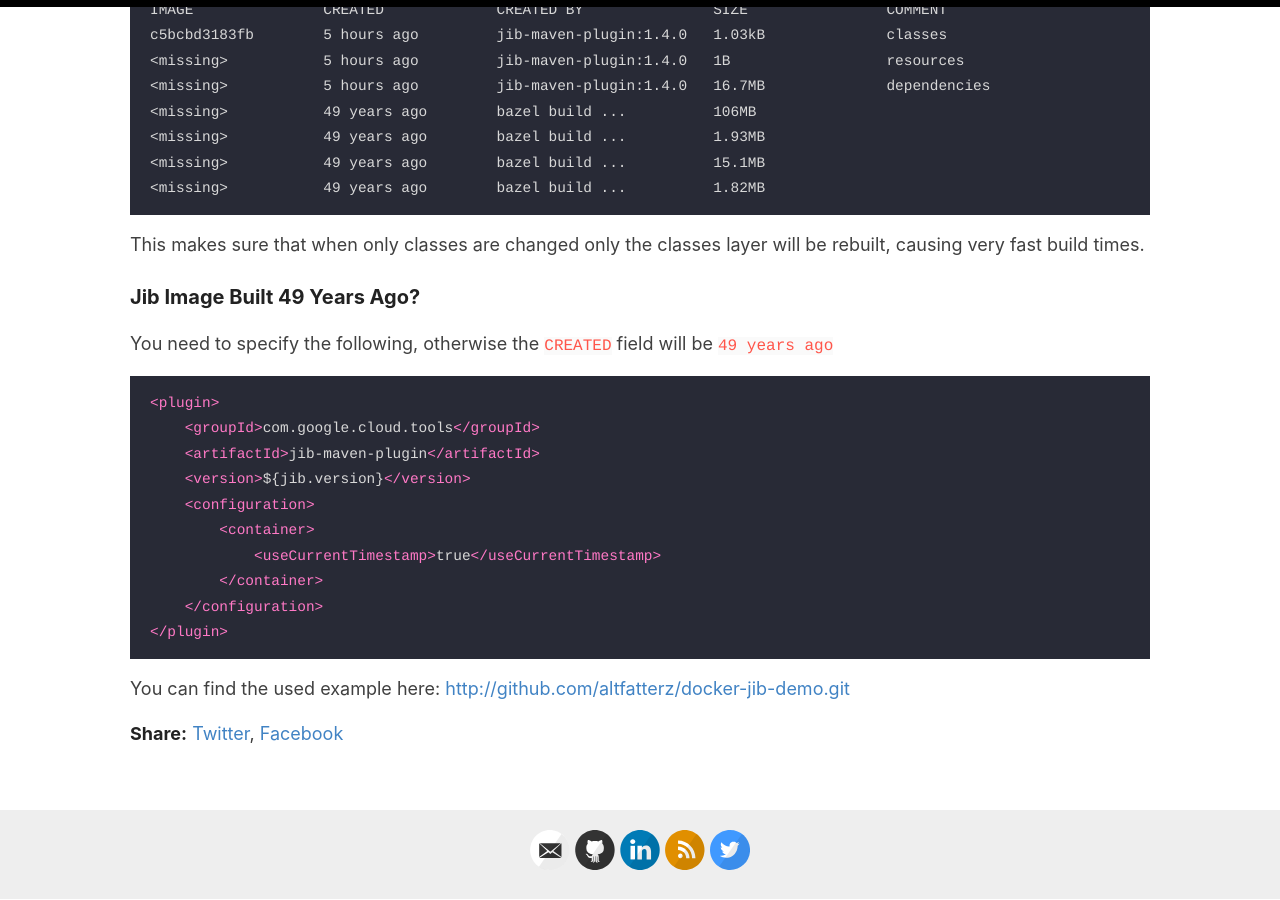
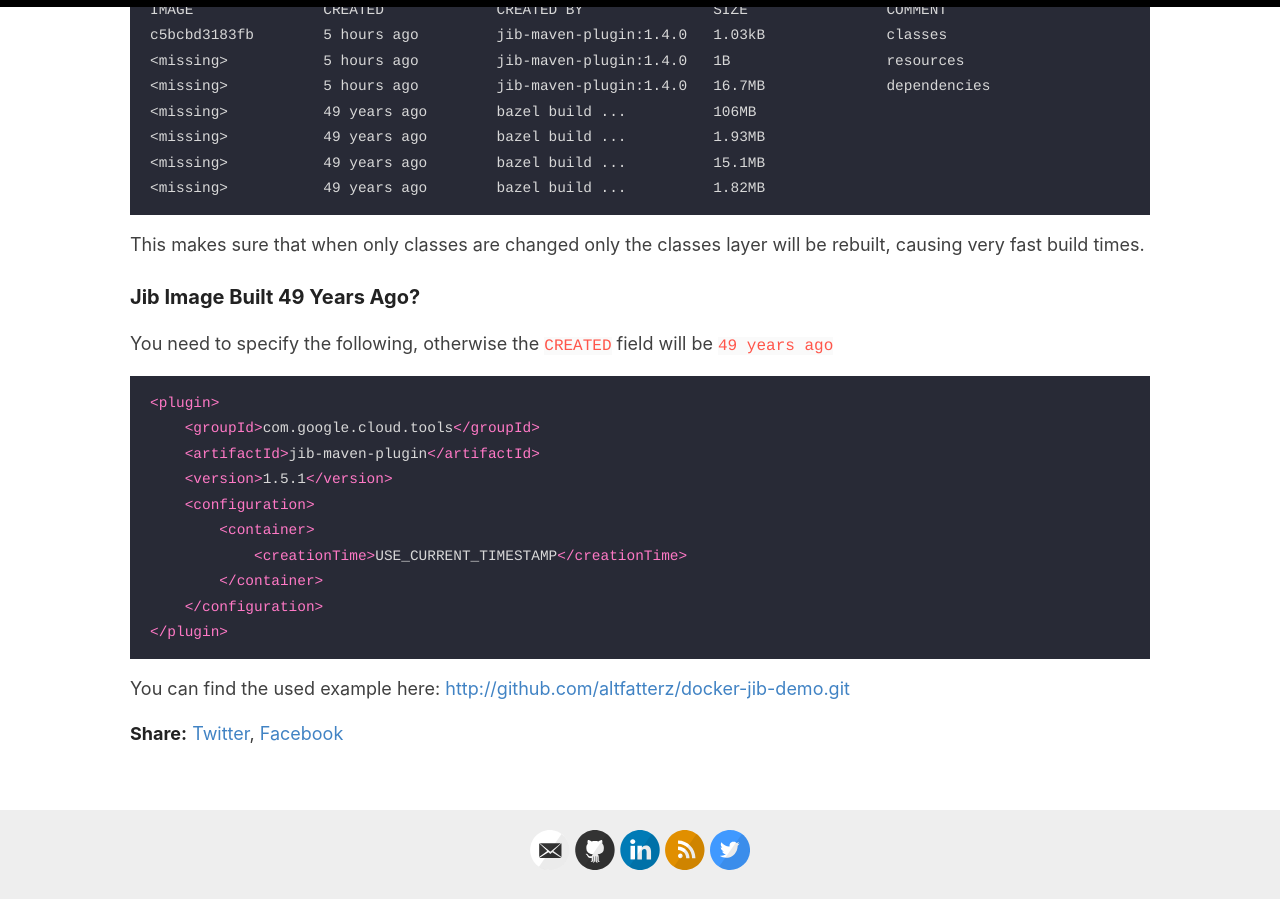
Before and after one commit to altfatterz/altfatterz.github.io, a Jekyll site: the page built from _posts/2019-08-16-dockerizing-spring-boot-apps-with-jib.md, in a window 1280 px wide and 900 px high, scrolled down 4087 px. Built offline with Jekyll 4.4.1, drawn with Linux system fonts in a browser that asks for light colours; comment, search, counter and statistics services are not loaded.

Commit message:
update dockerize with jib post

```diff
--- a/_posts/2019-08-16-dockerizing-spring-boot-apps-with-jib.md
+++ b/_posts/2019-08-16-dockerizing-spring-boot-apps-with-jib.md
@@ -176,10 +176,10 @@ You need to specify the following, otherwise the `CREATED` field will be `49 yea
 <plugin>
     <groupId>com.google.cloud.tools</groupId>
     <artifactId>jib-maven-plugin</artifactId>
-    <version>${jib.version}</version>
+    <version>1.5.1</version>
     <configuration>
         <container>
-            <useCurrentTimestamp>true</useCurrentTimestamp>
+            <creationTime>USE_CURRENT_TIMESTAMP</creationTime>
         </container>
     </configuration>
 </plugin>
```
